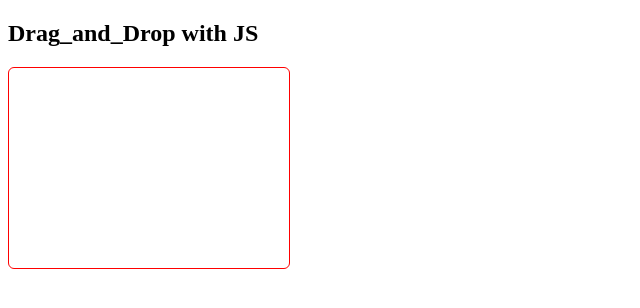
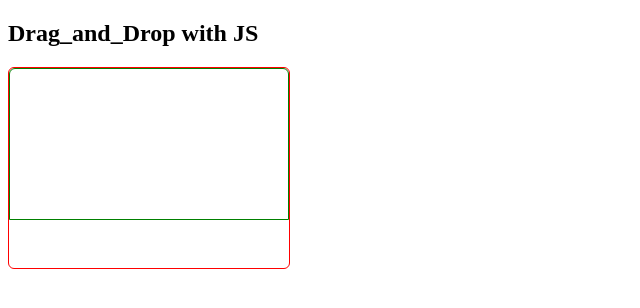
Before and after one commit to Soniafra93/Drag_and_Drop, a plain HTML site: page index.html in a window 1280 px wide. Shown: the whole page, without its empty margins (0-640 px from the left). Drawn offline with Linux system fonts and the light colour scheme.

Commit message:
modified image box

```diff
--- a/index.html
+++ b/index.html
@@ -9,7 +9,9 @@
   <body>
     <div>
       <h2>Drag_and_Drop with JS</h2>
-      <div class="main-box"></div>
+      <div class="main-box">
+        <div class="image-box"></div>
+      </div>
     </div>
   </body>
 </html>
--- a/style.css
+++ b/style.css
@@ -4,3 +4,10 @@
   width: 280px;
   border-radius: 6px;
 }
+
+.image-box {
+  border: 1px solid green;
+  height: 150px;
+  border-top-left-radius: 6px;
+  border-top-right-radius: 6px;
+}
```
